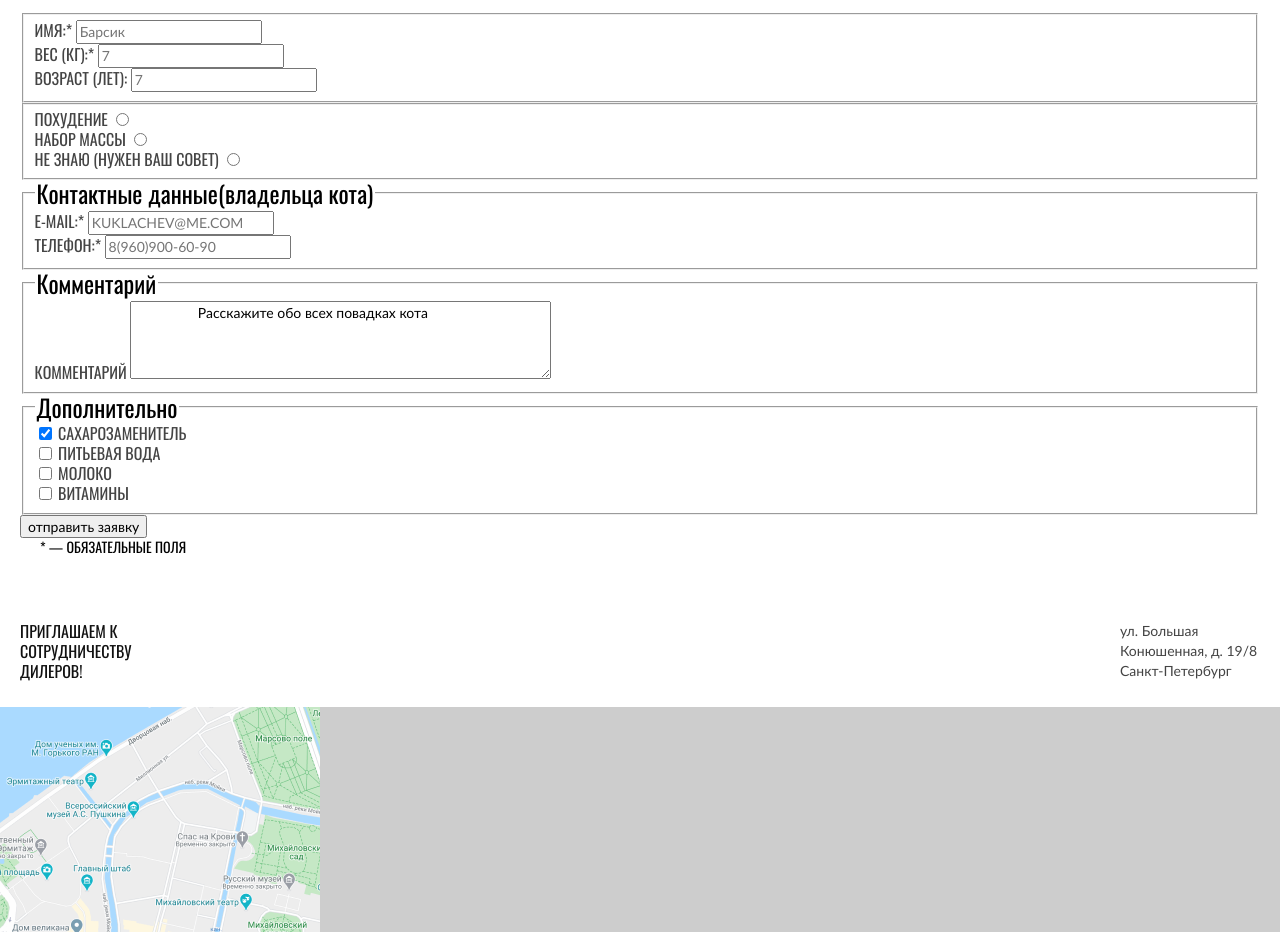
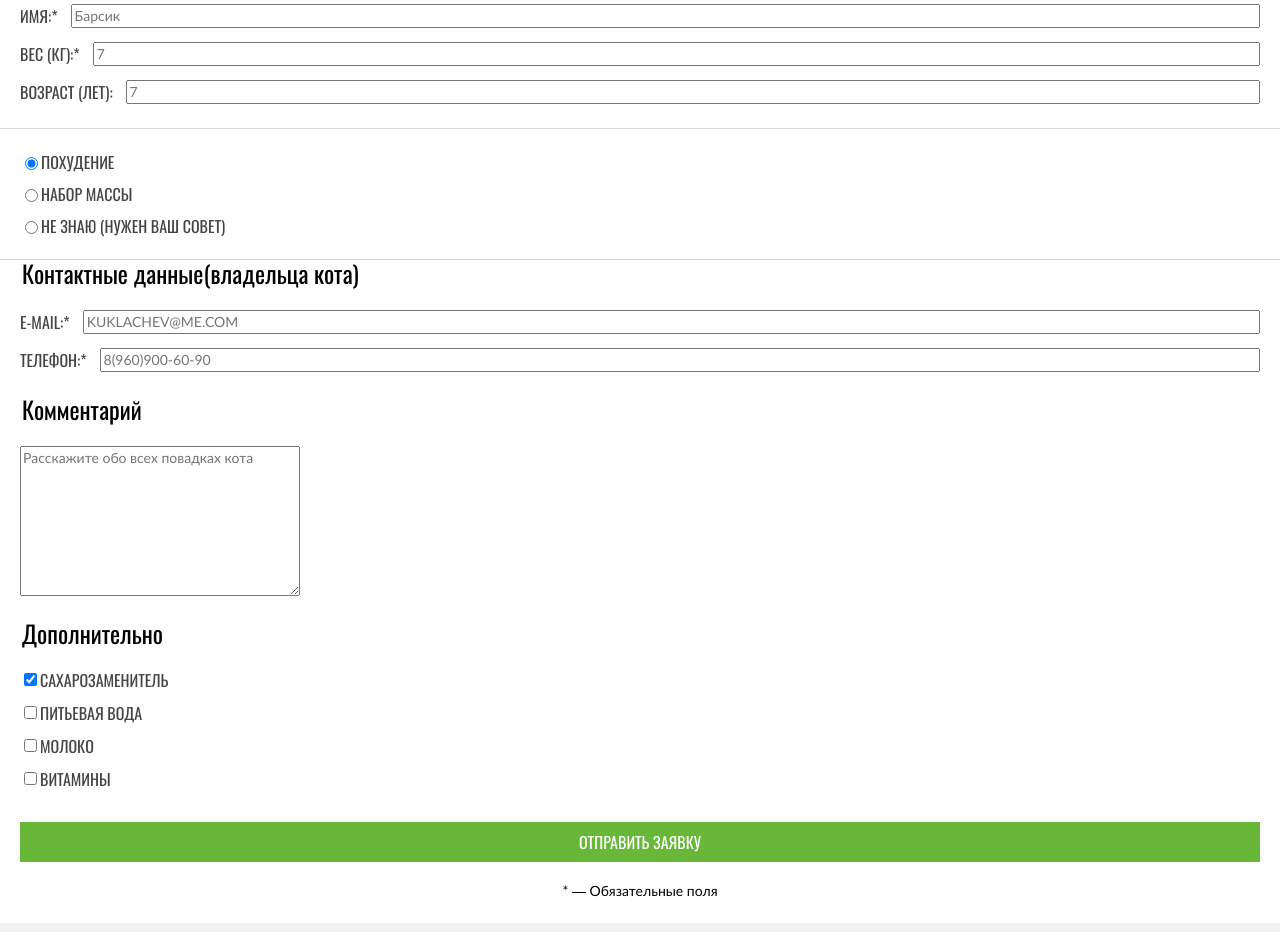
Before and after one commit to htmlacademy-adaptive/2252087-cat-energy-29, a website: page source/form.html in a window 1280 px wide. Shown: the part 228-1160 px from the top of the page. Drawn offline with nearby package versions, Linux system fonts and the light colour scheme; files that its build step writes are made by us from their sources.

Commit message:
add paddings/margins for form page

```diff
--- a/source/form.html
+++ b/source/form.html
@@ -27,13 +27,15 @@
   </header>
   <!-- Основное содержимое страницы -->
   <main class="main page__main">
-    <h1 class="page__title">Подбор программы</h1>
     <section class="request">
-      <h2 class="visually-hidden">Анкета для подбора программы</h2>
       <div class="container">
-        <p class="request__text">Заполните анкету, и мы подберем<br>программу питания для вашего кота</p>
+        <header class="request__header">
+          <h1 class="page__title">Подбор программы</h1>
+          <p class="request__text">Заполните анкету, и мы подберем<br>программу питания для вашего кота</p>
+        </header>
+        <h2 class="visually-hidden">Анкета для подбора программы</h2>
         <form class="request__form form" action="#">
-          <fieldset class="form__fieldset">
+          <fieldset class="form__fieldset form__fieldset--border">
             <legend class="visually-hidden">Данные кота</legend>
             <div class="form__group">
               <label class="form__label" for="name">Имя:*</label>
@@ -48,11 +50,11 @@
               <input class="form__input" type="number" name="age" id="age" placeholder="7">
             </div>
           </fieldset>
-          <fieldset class="form__fieldset">
+          <fieldset class="form__fieldset form__fieldset--reversed form__fieldset--border">
             <legend class="visually-hidden">Цель</legend>
             <div class="form__group">
               <label class="form__label" for="weight-loss">Похудение</label>
-              <input class="form__input form__radio" type="radio" name="target" id="weight-loss" value="weight-loss">
+              <input class="form__input form__radio" type="radio" name="target" id="weight-loss" value="weight-loss" checked>
             </div>
             <div class="form__group">
               <label class="form__label" for="weight-gain">Набор массы</label>
@@ -75,16 +77,14 @@
             </div>
           </fieldset>
           <fieldset class="form__fieldset">
-            <legend class="form__title">Комментарий</legend>
+            <legend class="form__title form__title--margin-none">Комментарий</legend>
             <div class="form__group">
-              <label class="form__label" for="comment">Комментарий</label>
-              <textarea class="form__input form__textarea" id="comment" name="comment" rows="4" cols="50">
-                  Расскажите обо всех повадках кота
-                </textarea>
+              <label class="form__label visually-hidden" for="comment">Комментарий</label>
+              <textarea class="form__input form__textarea" id="comment" name="comment" rows="4" cols="50" placeholder="Расскажите обо всех повадках кота"></textarea>
             </div>
           </fieldset>
-          <fieldset class="form__fieldset">
-            <legend class="form__title">Дополнительно</legend>
+          <fieldset class="form__fieldset form__fieldset--start">
+            <legend class="form__title form__title--margin-none">Дополнительно</legend>
             <div class="form__group">
               <input class="form__input" type="checkbox" id="sweetener" name="sweetener" checked>
               <label class="form__label" for="sweetener">сахарозаменитель</label>
@@ -102,14 +102,16 @@
               <label class="form__label" for="vitamin">витамины</label>
             </div>
           </fieldset>
-          <input class="form__input" type="submit" value="отправить заявку">
+          <fieldset class="form__fieldset form__fieldset--center form__fieldset--submit">
+            <div class="form__group">
+              <input class="button button--green form__input request__submit" type="submit" value="отправить заявку">
+              <small class="request__small">* — Обязательные поля</small>
+            </div>
+          </fieldset>
         </form>
-        <p class="request__text">
-          <small class="request__small">* — Обязательные поля</small>
-        </p>
       </div>
     </section>
-    <section class="contacts contacts--form">
+    <section class="contacts">
       <div class="container">
         <h2 class="visually-hidden">Контакты магазина</h2>
         <address class="contacts__address address">
--- a/source/sass/button.scss
+++ b/source/sass/button.scss
@@ -0,0 +1,17 @@
+.button {
+  display: inline-block;
+  text-decoration: none;
+  background-color: transparent;
+  border: none;
+}
+
+.button--green {
+  background-color: $basic_green;
+  padding: 10px;
+  font-size: 16px;
+  line-height: 20px;
+  text-align: center;
+  font-family: "Oswald", "Arial", sans-serif;
+  color: $white;
+  text-transform: uppercase;
+}
--- a/source/sass/form.scss
+++ b/source/sass/form.scss
@@ -1,13 +1,82 @@
+.form__fieldset {
+  margin: 0;
+  padding: 0;
+  padding-top: 24px;
+  padding-right: 20px;
+  padding-bottom: 24px;
+  padding-left: 20px;
+  border: none;
+}
+
+.form__fieldset--border {
+  border-bottom: 1px solid $border-grey;
+}
+
+.form__group {
+  display: flex;
+  flex-direction: row;
+  justify-content: space-between;
+  align-items: center;
+  margin-bottom: 14px;
+}
+
+.form__group:last-child {
+  margin-bottom: 0;
+}
+
+.form__fieldset--reversed {
+  .form__group {
+    flex-direction: row-reverse;
+    justify-content: flex-end;
+  }
+}
+
+.form__fieldset--start {
+    .form__group {
+      justify-content: flex-start;
+    }
+}
+
+.form__fieldset--center {
+    .form__group {
+      flex-direction: column;
+    }
+}
+
+.form__fieldset--submit {
+  padding-top: 10px;
+}
+
+.form__input[type="number"],
+.form__input[type="text"],
+.form__input[type="tel"],
+.form__input[type="email"] {
+  width: 100%;
+}
+
 .form__label {
+  margin-right: 13px;
   font-size: 16px;
   color: $special_dark-grey;
   font-family: "Oswald", "Arial", sans-serif;
   text-transform: uppercase;
+  white-space: nowrap;
 }
 
 .form__title {
+  margin-top: 24px;
   font-size: 24px;
   line-height: 26px;
   color: $black;
   font-family: "Oswald", "Arial", sans-serif;
 }
+
+.form__title--margin-none {
+  margin-top: 0;
+}
+
+.form__textarea {
+  max-width: 280px;
+  height: 150px;
+  max-height: 150px;
+}
--- a/source/sass/page.scss
+++ b/source/sass/page.scss
@@ -31,15 +31,21 @@ button {
   }
 }
 
+.page--form,
+.page--catalog {
+  .contacts {
+    background-color: $basic_grey;
+  }
+}
+
 .page__title {
   margin: 0;
   padding-top: 27px;
-  padding-right: 41px;
   padding-bottom: 37px;
-  padding-left: 20px;
   font-size: 36px;
   line-height: 36px;
   color: $black;
+  font-family: "Oswald", "Arial", sans-serif;
 }
 
 .img {
--- a/source/sass/request.scss
+++ b/source/sass/request.scss
@@ -1,13 +1,28 @@
+.request {
+  .container {
+    padding-left: 0;
+    padding-right: 0;
+  }
+}
+
+.request__header {
+  padding-left: 20px;
+  padding-right: 20px;
+}
+
 .request__text {
   margin: 0;
-  padding-left: 20px;
-  padding-right: 74px;
-  padding-bottom: 39px;
+  padding-bottom: 6px;
   font-size: 14px;
   line-height: 18px;
   color: $black;
   font-family: "Oswald", "Arial", sans-serif;
   text-transform: uppercase;
+}
+
+.request__submit {
+  width: 100%;
+  margin-bottom: 21px;
 }
 
 .request__small {
```
